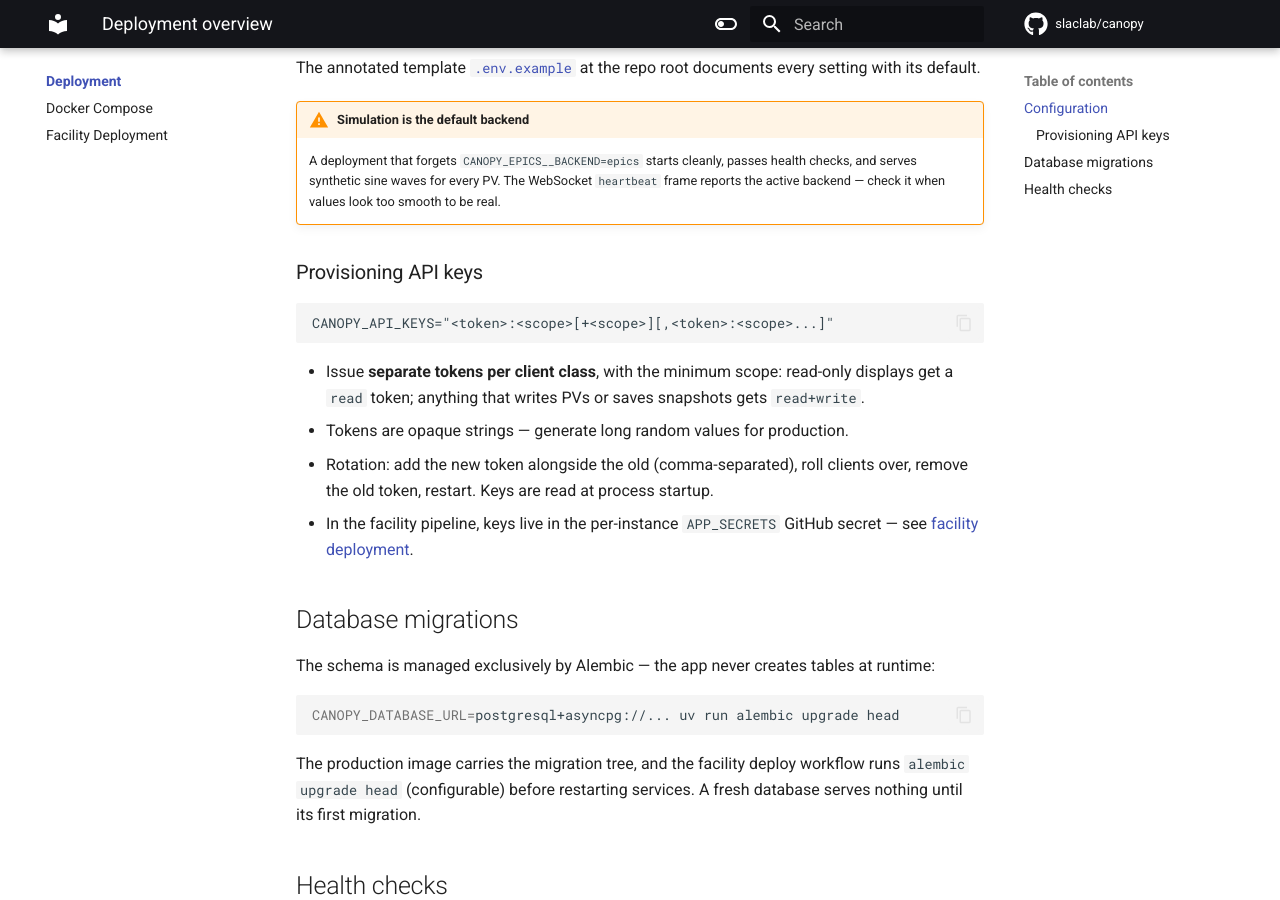
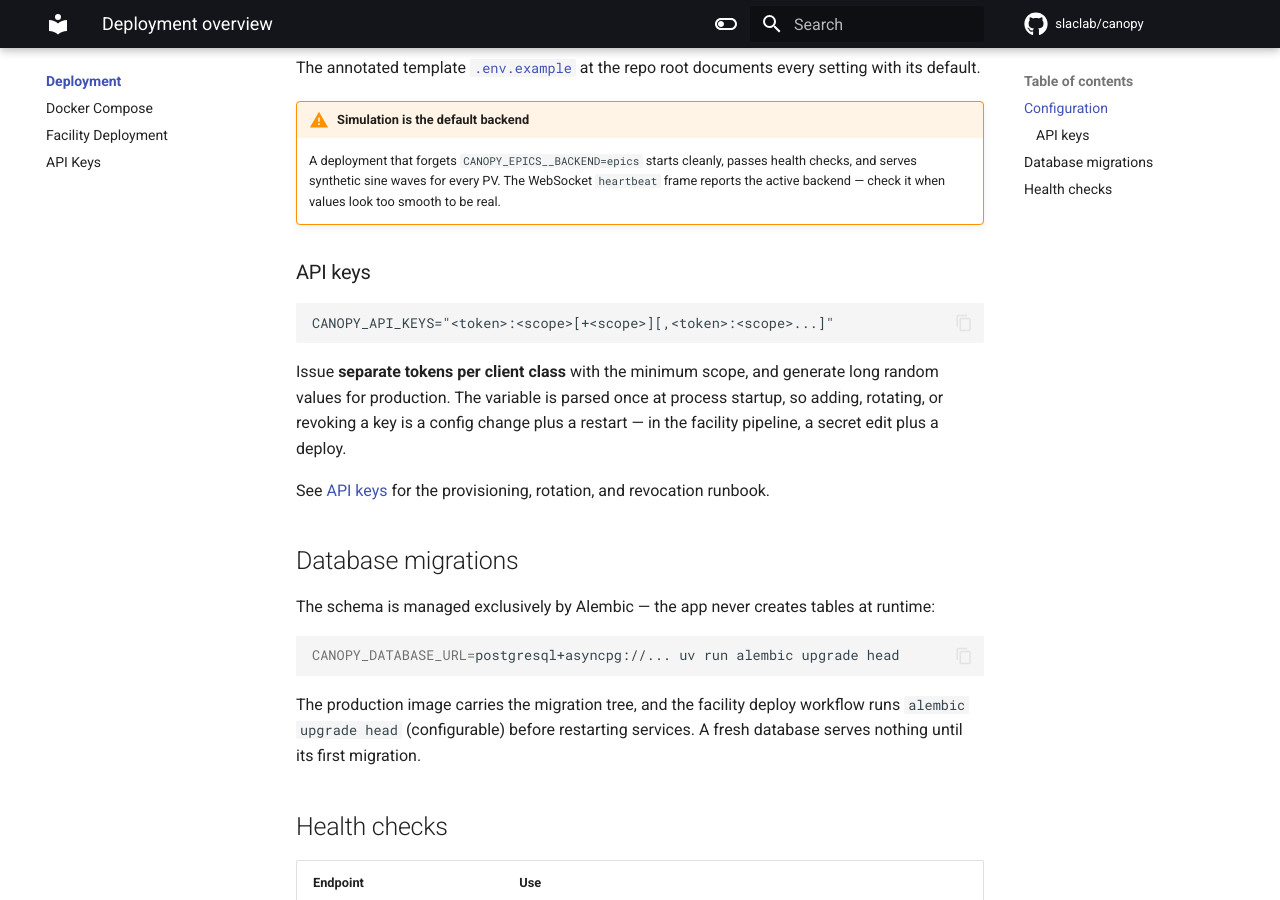
Before and after one commit to slaclab/canopy, an MkDocs documentation site: the page built from docs/deployment/index.md, in a window 1280 px wide and 900 px high, scrolled down 1560 px. Built offline with MkDocs 1.6.1 and Material for MkDocs 9.7.7, drawn with Linux system fonts in a browser that asks for light colours; comment, search, counter and statistics services are not loaded.

````diff
--- a/docs/deployment/index.md
+++ b/docs/deployment/index.md
@@ -47,21 +47,19 @@ at the repo root documents every setting with its default.
     WebSocket `heartbeat` frame reports the active backend — check it when
     values look too smooth to be real.
 
-### Provisioning API keys
+### API keys
 
 ```
 CANOPY_API_KEYS="<token>:<scope>[+<scope>][,<token>:<scope>...]"
 ```
 
-- Issue **separate tokens per client class**, with the minimum scope:
-  read-only displays get a `read` token; anything that writes PVs or saves
-  snapshots gets `read+write`.
-- Tokens are opaque strings — generate long random values for production.
-- Rotation: add the new token alongside the old (comma-separated), roll
-  clients over, remove the old token, restart. Keys are read at process
-  startup.
-- In the facility pipeline, keys live in the per-instance `APP_SECRETS`
-  GitHub secret — see [facility deployment](facilities.md#prerequisite-app_secrets_instance-github-secrets).
+Issue **separate tokens per client class** with the minimum scope, and generate
+long random values for production. The variable is parsed once at process
+startup, so adding, rotating, or revoking a key is a config change plus a
+restart — in the facility pipeline, a secret edit plus a deploy.
+
+See [API keys](api-keys.md) for the provisioning, rotation, and revocation
+runbook.
 
 ## Database migrations
 
--- a/mkdocs.yml
+++ b/mkdocs.yml
@@ -105,6 +105,7 @@ nav:
     - deployment/index.md
     - Docker Compose: deployment/docker.md
     - Facility Deployment: deployment/facilities.md
+    - API Keys: deployment/api-keys.md
   - How To:
     - Custom archiver adapter: how_to/custom_archiver_adapter.md
     - Custom directory adapter: how_to/custom_directory_adapter.md
````
Also changed, not shown: docs/deployment/api-keys.md (added, +193 -0 lines), docs/getting_started.md (+2 -0 lines), 1 other file.
